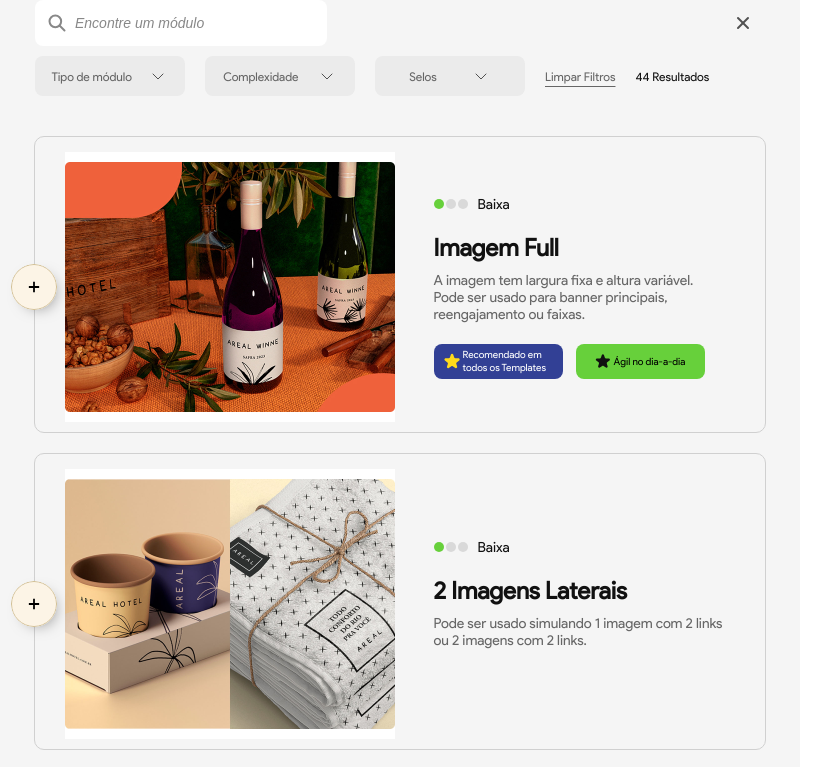
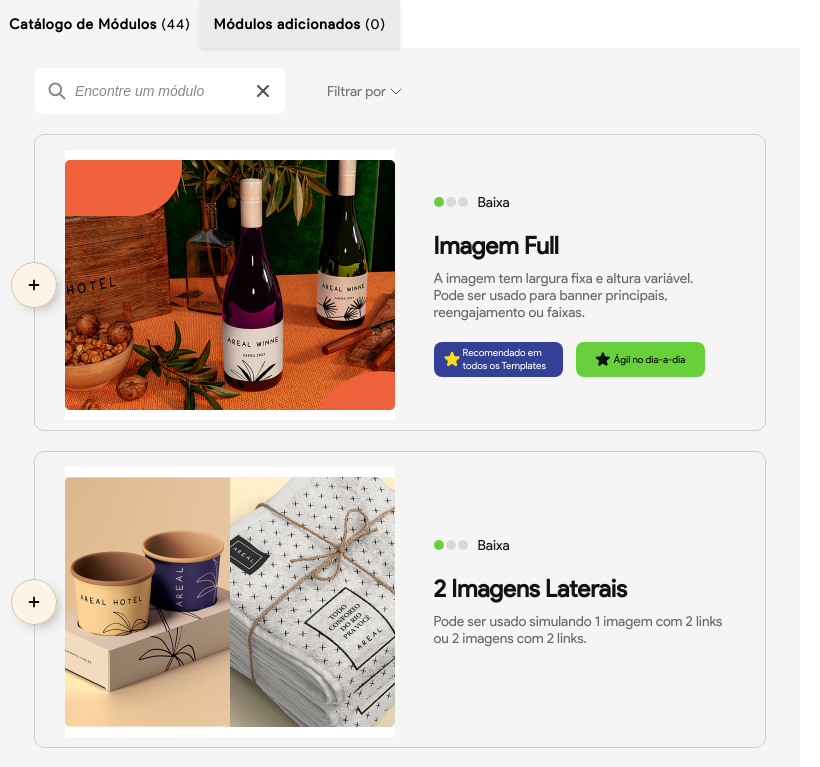
Before and after one commit to dev99pedro/calculadora-orcamento, a React (Create React App) app: page / in a window 1280 px wide. Shown: the top 767 px of the page, without its empty margins (0-820 px from the left). Built offline with nearby package versions, Linux system fonts and the light colour scheme.

Commit message:
WIP catalog toggler

```diff
--- a/src/App.tsx
+++ b/src/App.tsx
@@ -3,16 +3,16 @@ import './App.css';
 import Catalog from './components/pages/CatalogModules';
 import Resume from './components/pages/Resume';
 
-const StyledAplication = styled.div`
+const StyledApplication = styled.div`
   font-family: 'Product Sans', sans-serif;
 `;
 
 function App(): JSX.Element {
   return (
-    <StyledAplication>
+    <StyledApplication>
       <Catalog />
       <Resume />
-    </StyledAplication>
+    </StyledApplication>
   );
 }
 
--- a/src/components/atoms/FiltersResultsNumber.tsx
+++ b/src/components/atoms/FiltersResultsNumber.tsx
@@ -5,6 +5,7 @@ interface FiltersResultsNumberProps {
 }
 
 const StyledModuleDescription = styled.div`
+  margin-left: auto;
   color: #111111;
   font-size: 12px;
 `;
--- /dev/null
+++ b/src/components/atoms/FiltersToggle.tsx
@@ -0,0 +1,39 @@
+import {
+  Dispatch,
+  SetStateAction,
+} from 'react';
+import styled from 'styled-components';
+import { ReactComponent as ToggleFilter } from '../../assets/svgs/toggleFilter.svg';
+
+interface FiltersToggleProps {
+  setAreFiltersVisible: Dispatch<SetStateAction<boolean>>,
+  areFiltersVisible: boolean;
+}
+
+const StyledFiltersToggle = styled.div<{ isOpen: boolean }>`
+  display: flex;
+  align-items: center;
+  font-size: 14px;
+  color: #707070;
+  cursor: pointer;
+  svg {
+    transform: ${(props) => (props.isOpen ? 'rotate3d(1, 0, 0, 180deg)' : 'none')};
+  }
+`;
+
+function FiltersToggle({
+  areFiltersVisible,
+  setAreFiltersVisible,
+}: FiltersToggleProps): JSX.Element {
+  return (
+    <StyledFiltersToggle
+      onClick={() => setAreFiltersVisible((prev) => !prev)}
+      isOpen={areFiltersVisible}
+    >
+      <span>Filtrar por</span>
+      <ToggleFilter />
+    </StyledFiltersToggle>
+  );
+}
+
+export default FiltersToggle;
--- a/src/components/atoms/SearchInput.tsx
+++ b/src/components/atoms/SearchInput.tsx
@@ -2,7 +2,7 @@ import { Dispatch, SetStateAction } from 'react';
 import styled from 'styled-components';
 
 const StyledSearch = styled.input`
-  width: 250px;
+  width: 208px;
   height: 44px;
   border: none;
   border-radius: 8px;
--- a/src/components/molecules/FilterHead.tsx
+++ b/src/components/molecules/FilterHead.tsx
@@ -5,7 +5,7 @@ import {
 import styled from 'styled-components';
 import { ReactComponent as ToggleFilter } from '../../assets/svgs/toggleFilter.svg';
 
-const StyledFilterTitle = styled.div<{ isOpen: boolean }>`
+const StyledFilterHead = styled.div<{ isOpen: boolean }>`
   display: flex;
   flex-direction: row;
   align-items: center;
@@ -25,19 +25,19 @@ const StyledFilterTitle = styled.div<{ isOpen: boolean }>`
   }
 `;
 
-interface FilterTitleProps {
+interface FilterHeadProps {
   name: string;
   isOpen: boolean;
   setIsOpen: Dispatch<SetStateAction<boolean>>;
   filtersCount: number,
 }
 
-function FilterTitle({
+function FilterHead({
   name,
   isOpen,
   setIsOpen,
   filtersCount,
-}: FilterTitleProps): JSX.Element {
+}: FilterHeadProps): JSX.Element {
   function toggleDropdown(): void {
     setIsOpen((prev) => !prev);
   }
@@ -47,7 +47,7 @@ function FilterTitle({
   }
 
   return (
-    <StyledFilterTitle
+    <StyledFilterHead
       isOpen={isOpen}
       className="select-selected"
       onClick={() => {
@@ -60,8 +60,8 @@ function FilterTitle({
       {name}
       {getSelectedFiltersCount()}
       <ToggleFilter />
-    </StyledFilterTitle>
+    </StyledFilterHead>
   );
 }
 
-export default FilterTitle;
+export default FilterHead;
--- a/src/components/molecules/SearchModule.tsx
+++ b/src/components/molecules/SearchModule.tsx
@@ -12,6 +12,7 @@ import SearchInput from '../atoms/SearchInput';
 
 const StyledSearchContainer = styled.div`
   position: relative;
+  width: 250px;
 `;
 
 const StyledSearchIcon = styled.div`
--- /dev/null
+++ b/src/components/molecules/ToggleCatalogContent.tsx
@@ -0,0 +1,82 @@
+import { Dispatch, SetStateAction } from 'react';
+import styled from 'styled-components';
+import IModule from '../../interfaces/IModule';
+
+const StyledToggleCatalogContent = styled.div`
+  display: flex;
+  cursor: pointer;
+  font-size: 12px;
+`;
+
+interface ToggleCatalogContentProps {
+  modulesQtd: number,
+  selectedModules: IModule[],
+  isFirstTabSelected: boolean,
+  setIsFirstTabSelected: Dispatch<SetStateAction<boolean>>
+}
+
+const StyledCatalogViewer = styled.div<{ isFirstTabSelected: boolean }>`
+  display: flex;
+  align-items: center;
+  justify-content: center;
+  width: 200px;
+  height: 48px;
+  font-size: 14px;
+  color: #000000;
+  font-weight: 700;
+  letter-spacing: 1px;
+  background-color: ${({ isFirstTabSelected }) => (isFirstTabSelected ? '#F5F5F5' : '#EBEBEB')};
+  ${({ isFirstTabSelected }) => !isFirstTabSelected && 'box-shadow: 0 2px 4px rgba(0, 0, 0, 0.1);'}
+  span {
+    font-weight: 200;
+  }
+`;
+
+const StyledSelectedViewer = styled.div<{ isFirstTabSelected: boolean }>`
+  display: flex;
+  align-items: center;
+  justify-content: center;
+  width: 200px;
+  height: 48px;
+  font-size: 14px;
+  color: #000000;
+  font-weight: 700;
+  background-color: ${({ isFirstTabSelected }) => (isFirstTabSelected ? '#EBEBEB' : '#F5F5F5')};
+  letter-spacing: 1px;
+  ${({ isFirstTabSelected }) => isFirstTabSelected && 'box-shadow: 0 2px 4px rgba(0, 0, 0, 0.1);'}
+  span {
+    font-weight: 200;
+  }
+`;
+
+function ToggleCatalogContent({
+  modulesQtd,
+  selectedModules,
+  isFirstTabSelected,
+  setIsFirstTabSelected,
+}: ToggleCatalogContentProps): JSX.Element {
+  return (
+    <StyledToggleCatalogContent>
+      <StyledCatalogViewer
+        isFirstTabSelected={isFirstTabSelected}
+        onClick={() => setIsFirstTabSelected(!isFirstTabSelected)}
+      >
+        Catálogo de Módulos&nbsp;
+        <span>
+          {`(${modulesQtd})`}
+        </span>
+      </StyledCatalogViewer>
+      <StyledSelectedViewer
+        isFirstTabSelected={isFirstTabSelected}
+        onClick={() => setIsFirstTabSelected(!isFirstTabSelected)}
+      >
+        Módulos adicionados&nbsp;
+        <span>
+          {`(${selectedModules.length})`}
+        </span>
+      </StyledSelectedViewer>
+    </StyledToggleCatalogContent>
+  );
+}
+
+export default ToggleCatalogContent;
--- a/src/components/organisms/FiltersContainer.tsx
+++ b/src/components/organisms/FiltersContainer.tsx
@@ -14,17 +14,21 @@ import EModuleTypes from '../../enums/EModuleTypes';
 import ESealsNames from '../../enums/ESeals';
 import CleanFilters from '../atoms/CleanFilters';
 import FiltersResultsNumber from '../atoms/FiltersResultsNumber';
+import FiltersToggle from '../atoms/FiltersToggle';
 
 const StyledFiltersContainer = styled.div`
   display: flex;
-  flex-direction: column;
   background-color: #F5F5F5;
-  height: 116px;
   width: 730px;
-  `;
+  flex-wrap: wrap;
+  align-items: center;
+  > div{
+    margin-right: 42px;
+  }
+`;
 
-const StyledFiltersSubContainer = styled.div`
-  display: flex;
+const StyledFiltersSubContainer = styled.div<{ visible: boolean }>`
+  display: ${({ visible }) => (visible ? 'flex' : 'none')};
   align-items: center;
   height: 60px;
   gap: 20px;
@@ -41,6 +45,7 @@ function FiltersContainer({ setFilteredByAll, resultsQtd } : FiltersContainerPro
   const [filteredByType, setFilteredByType] = useState<IModule[]>(ModulesData);
   const [filteredBySeals, setFilteredBySeals] = useState<IModule[]>(ModulesData);
   const [cleanAllFilters, setCleanAllFilters] = useState<boolean>(true);
+  const [areFiltersVisible, setAreFiltersVisible] = useState<boolean>(false);
 
   useEffect(() => {
     let joinFilters = filteredBySearch
@@ -62,7 +67,13 @@ function FiltersContainer({ setFilteredByAll, resultsQtd } : FiltersContainerPro
         modulesData={ModulesData}
         setFilteredBySearch={setFilteredBySearch}
       />
-      <StyledFiltersSubContainer>
+      <FiltersToggle
+        areFiltersVisible={areFiltersVisible}
+        setAreFiltersVisible={setAreFiltersVisible}
+      />
+      <StyledFiltersSubContainer
+        visible={areFiltersVisible}
+      >
         <CustomFilter
           name="Tipo de módulo"
           compareBy="type"
--- a/src/components/organisms/Module.tsx
+++ b/src/components/organisms/Module.tsx
@@ -1,4 +1,4 @@
-import { useState } from 'react';
+import { useCallback, useEffect, useState } from 'react';
 import styled from 'styled-components';
 import Complexity from '../molecules/Complexity';
 import ModuleTitle from '../atoms/ModuleTitle';
@@ -29,7 +29,13 @@ const StyledModule = styled.div.withConfig({
   cursor: pointer;
 `;
 
-function Module({ module, visible }: { module: IModule, visible: boolean }): JSX.Element {
+interface ModuleProps {
+  module: IModule;
+  visible: boolean;
+  setSelectedModules: React.Dispatch<React.SetStateAction<IModule[]>>;
+}
+
+function Module({ module, visible, setSelectedModules }: ModuleProps): JSX.Element {
   const [isSelected, setIsSelected] = useState<boolean>(false);
   const [isHovered, setIsHovered] = useState<boolean>(false);
   const [wasUserClicked, setWasUserClicked] = useState<boolean>(false);
@@ -45,6 +51,21 @@ function Module({ module, visible }: { module: IModule, visible: boolean }): JSX
       setCanDelete(false);
     }
   }
+
+  const updateSelectedModules = useCallback(() => {
+    if (isSelected) {
+      setSelectedModules((prev: IModule[]) => {
+        const newModules = [...prev, module];
+        return newModules;
+      });
+    } else {
+      setSelectedModules((prev) => prev.filter(({ id }) => id !== module.id));
+    }
+  }, [isSelected, module, setSelectedModules]);
+
+  useEffect(() => {
+    updateSelectedModules();
+  }, [updateSelectedModules]);
 
   function toggleSelectedOrDeleted(): void {
     if (!canClick) return;
--- a/src/components/pages/CatalogModules.tsx
+++ b/src/components/pages/CatalogModules.tsx
@@ -4,6 +4,7 @@ import ModulesData from '../../sharedData/ModulesData';
 import Module from '../organisms/Module';
 import FiltersContainer from '../organisms/FiltersContainer';
 import IModule from '../../interfaces/IModule';
+import ToggleCatalogContent from '../molecules/ToggleCatalogContent';
 
 const StyledCatalog = styled.div`
   display: flex;
@@ -12,16 +13,26 @@ const StyledCatalog = styled.div`
   background-color: #F5F5F5;
   width: 800px;
   align-items: center;
+  padding-top: 20px;
 `;
 
 function Catalog(): JSX.Element {
   const [filteredByAll, setFilteredByAll] = useState<IModule[]>(ModulesData);
+  const [selectedModules, setSelectedModules] = useState<IModule[]>([]);
+  const [isFirstTabSelected, setIsFirstTabSelected] = useState<boolean>(true);
 
   function isModuleVisible(module: IModule): boolean {
     return filteredByAll.some(({ id }) => module.id === id);
   }
 
   return (
+    <>
+      <ToggleCatalogContent
+        selectedModules={selectedModules}
+        modulesQtd={ModulesData.length}
+        isFirstTabSelected={isFirstTabSelected}
+        setIsFirstTabSelected={setIsFirstTabSelected}
+      />
       <StyledCatalog>
         <FiltersContainer resultsQtd={filteredByAll.length} setFilteredByAll={setFilteredByAll} />
         {
@@ -30,10 +41,12 @@ function Catalog(): JSX.Element {
               visible={isModuleVisible(module)}
               module={module}
               key={module.id}
+              setSelectedModules={setSelectedModules}
             />
           ))
         }
       </StyledCatalog>
+    </>
   );
 }
 
```
Lines whose indentation alone changed are shown as unchanged.
